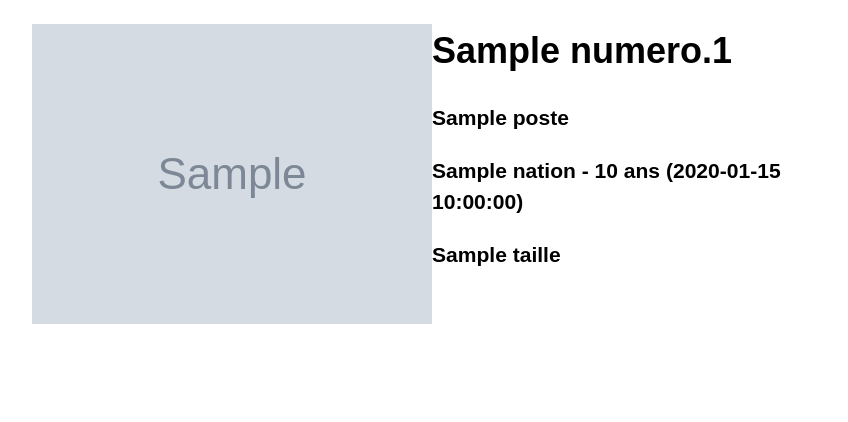
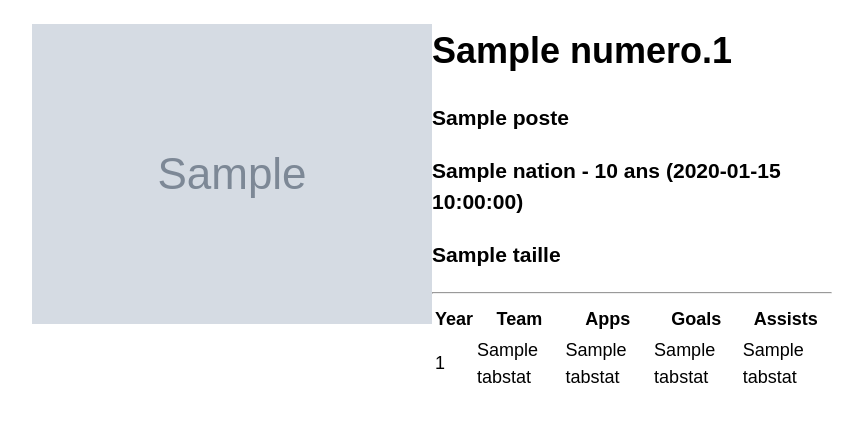
Before and after one commit to Gurwan/RoazhonStats, a Symfony app: template templates/player/player_view.html.twig in a window 1280 px wide. Shown: the top 422 px of the page, without its empty margins (208-1056 px from the left). Run offline with Twig, Linux system fonts and the light colour scheme; the template is opened without the code that fills it: most values are stand-ins (such as "Sample title", 1, 10 or a date in 2020); grey boxes marked "Sample" are stand-in pictures; some libraries are stand-ins or nearby versions.

Commit message:
ajout du tableau des stats

```diff
--- a/templates/player/player_view.html.twig
+++ b/templates/player/player_view.html.twig
@@ -12,11 +12,36 @@
     <div style='float: left; margin: 10 10 10 10; '>
     <img src='{{ photo }}'><br/>
     </div>
-    <div>
+    <div class="hautdroite">
     <h1> {{numero}}.{{id}} </h1>
     <h3> {{poste}} </h2>
     <h3> {{nation}} - {{age}} ans ({{dateNaissance}}) </h3>    <h3> {{taille}} </h3>
     </div>
+    <hr>
+    <div>
+        <table>
+            <thead>
+                <tr>
+                    <th>Year</th>
+                    <th>Team</th>
+                    <th>Apps</th>
+                    <th>Goals</th>
+                    <th>Assists</th>
+                </tr>
+            </thead>
+            <tbody>
+                {% for t in tabstats %}
+                    <tr>
+                        <td>{{t[0]}}</td>
+                        <td>{{t[1]}}</td>
+                        <td>{{t[2]}}</td>
+                        <td>{{t[4]}}</td>
+                        <td>{{t[5]}}</td>
+                    </tr>
+                {% endfor %}
+            </tbody>
+        </table>
+    </div>
 
 </div>
 {% endblock %}
```
Also changed, not shown: src/Controller/PlayerController.php (+6 -3 lines).
